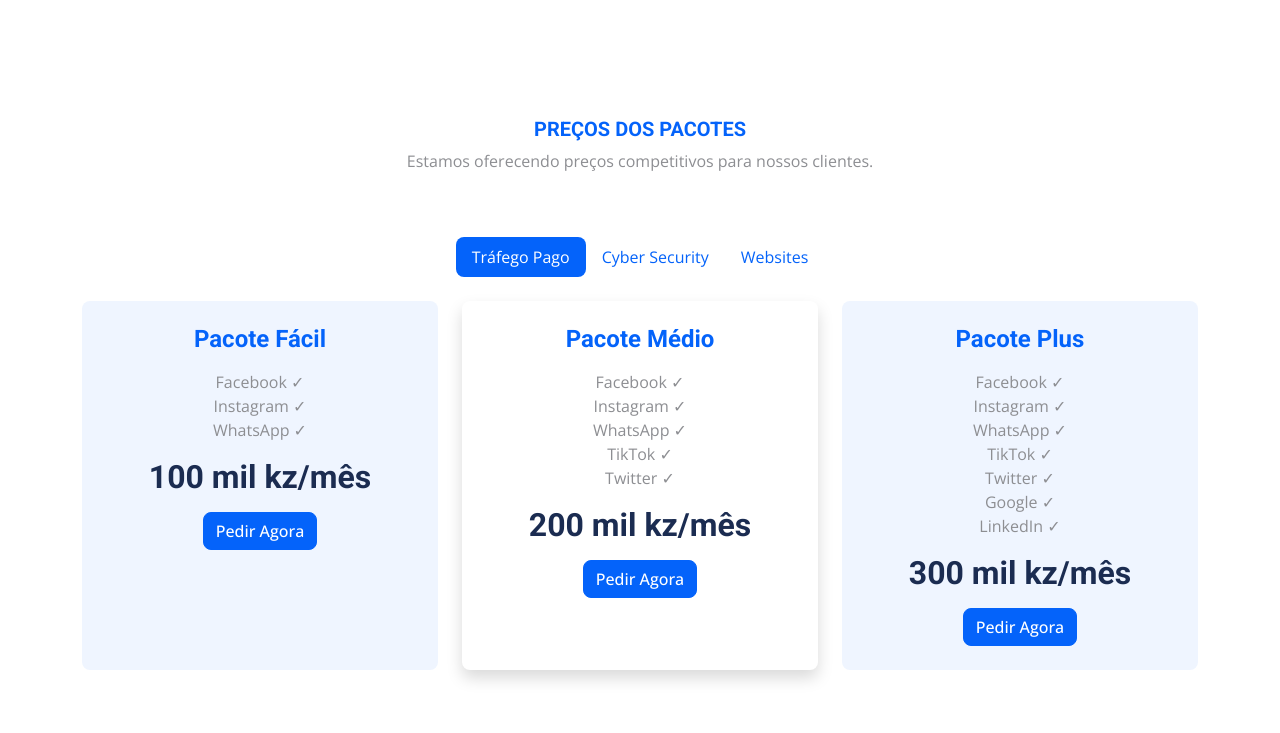
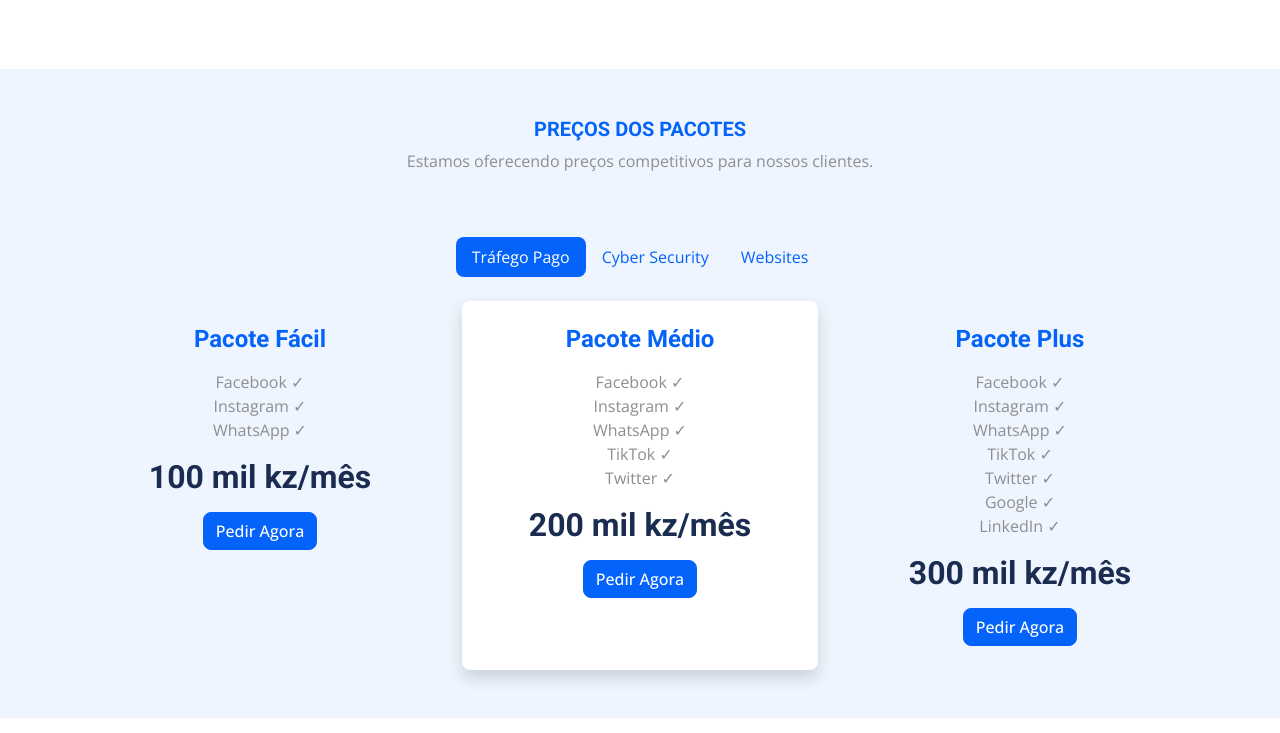
Before and after one commit to Adelio-Neto/SalesDigital, a plain HTML site: page index.html in a window 1280 px wide. Shown: the part 3127-3860 px from the top of the page. Drawn offline with nearby package versions, Linux system fonts and the light colour scheme.

Commit message:
commit de hoje

```diff
--- a/index.html
+++ b/index.html
@@ -440,7 +440,7 @@
 
     <!-- Pricing Plan Start -->
     <div
-      class="container-fluid py-4 wow fadeInUp"
+      class="container-fluid bg-light py-4 wow fadeInUp"
       data-wow-delay="0.1s"
       id="pacote"
     >
```
